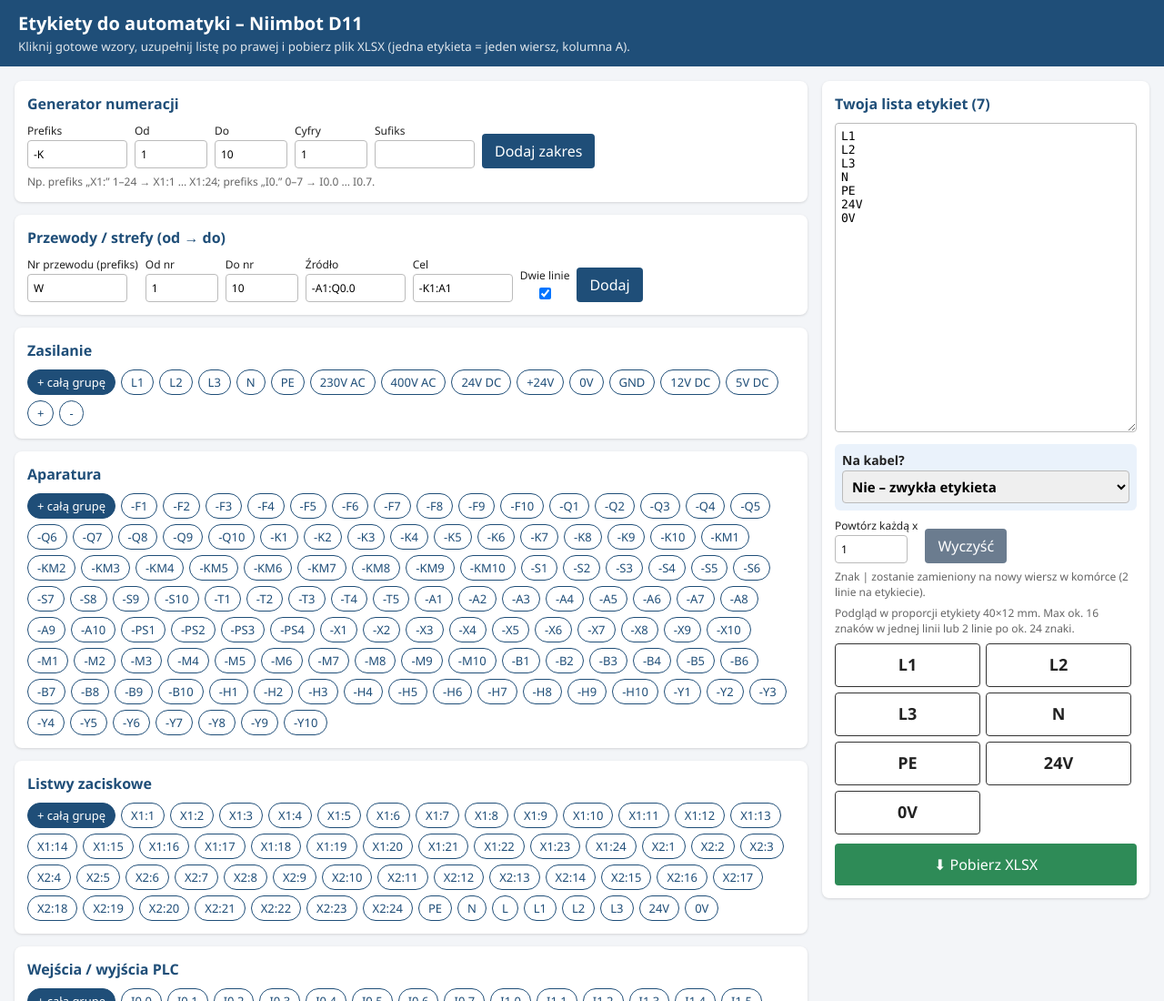
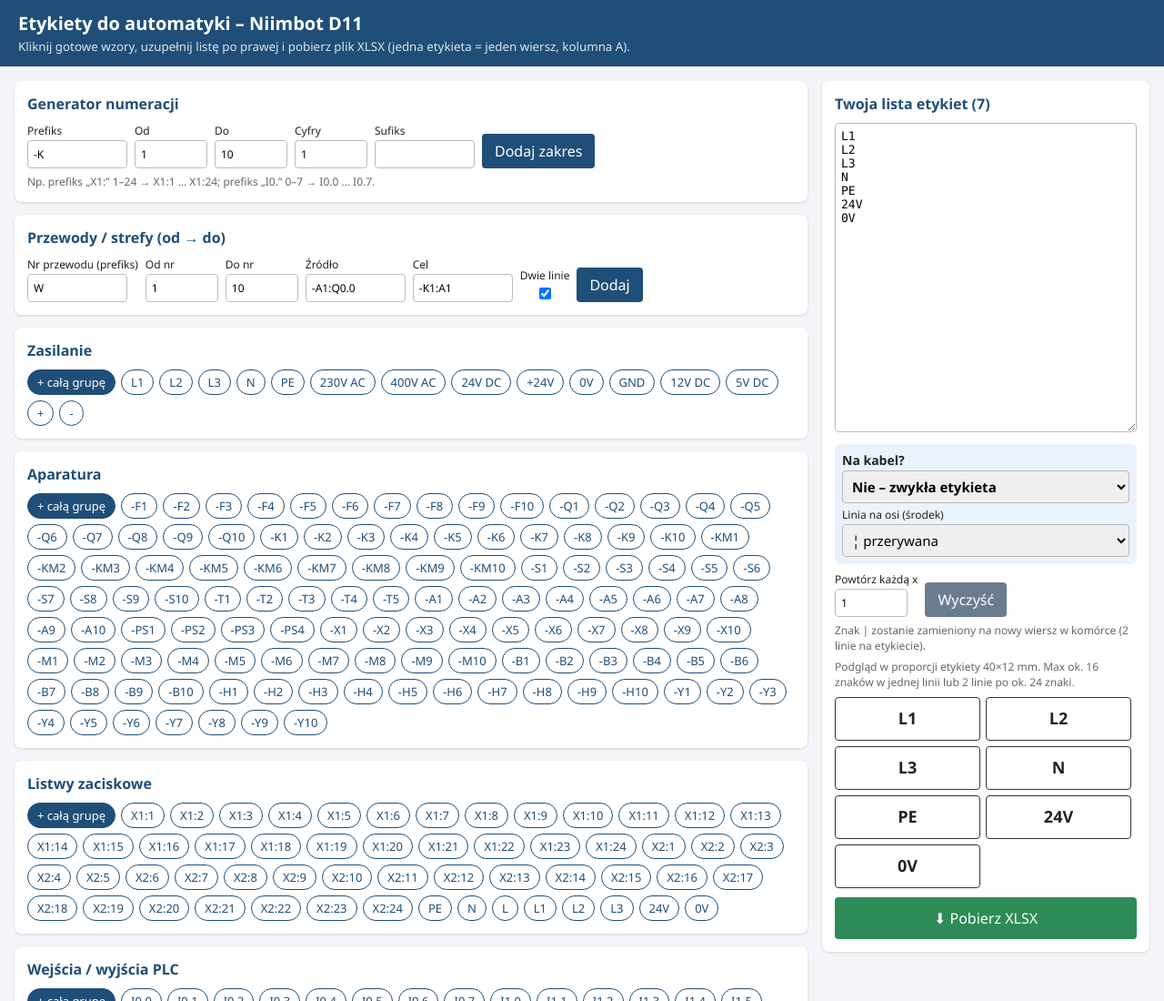
Before and after one commit to kinio19/etykiety-automatyka, a plain HTML site: page index.html in a window 1280 px wide. Shown: the top 1100 px of the page at 91% size. Drawn offline with Linux system fonts and the light colour scheme.

Commit message:
Linia na osi etykiety na kabel
Co-authored-by: Copilot App <223556219+Copilot@users.noreply.github.com>

```diff
--- a/index.html
+++ b/index.html
@@ -106,6 +106,13 @@ aside{position:sticky;top:8px;align-self:start}
             <option value="wrap">Tak – na kabel (opis 2×, widoczny z obu stron)</option>
           </select>
         </label>
+        <label style="margin-top:4px">Linia na osi (środek)
+          <select id="sep" onchange="update()" style="font-size:15px">
+            <option value="¦">¦ przerywana</option>
+            <option value="|">| ciągła</option>
+            <option value="">brak</option>
+          </select>
+        </label>
         <input type="hidden" id="gap" value="3">
       </div>
       <div class="row" style="margin-top:8px">
@@ -180,7 +187,7 @@ function genWires(){
 function getLabels(){
   const rep=Math.max(1,+$('rep').value||1);
   const base=$('list').value.split('\n').map(s=>s.trim()).filter(Boolean).map(s=>s.replace(/\|/g,'\n'));
-  const mode=$('mode').value,gap=' '.repeat(Math.max(1,+$('gap').value||1));
+  const mode=$('mode').value,sp=$('sep').value,gap=sp?' '+sp+' ':' '.repeat(Math.max(1,+$('gap').value||1));
   const tf=l=>mode==='normal'?l:l.split('\n').map(s=>s+gap+s).join('\n');
   const out=[];for(const l of base)for(let i=0;i<rep;i++)out.push(tf(l));
   return out;
--- a/sw.js
+++ b/sw.js
@@ -1,4 +1,4 @@
-const CACHE = 'etykiety-v5';
+const CACHE = 'etykiety-v6';
 const FILES = ['./', './index.html', './manifest.json', './icon-192.png', './icon-512.png'];
 
 self.addEventListener('install', e => {
```
